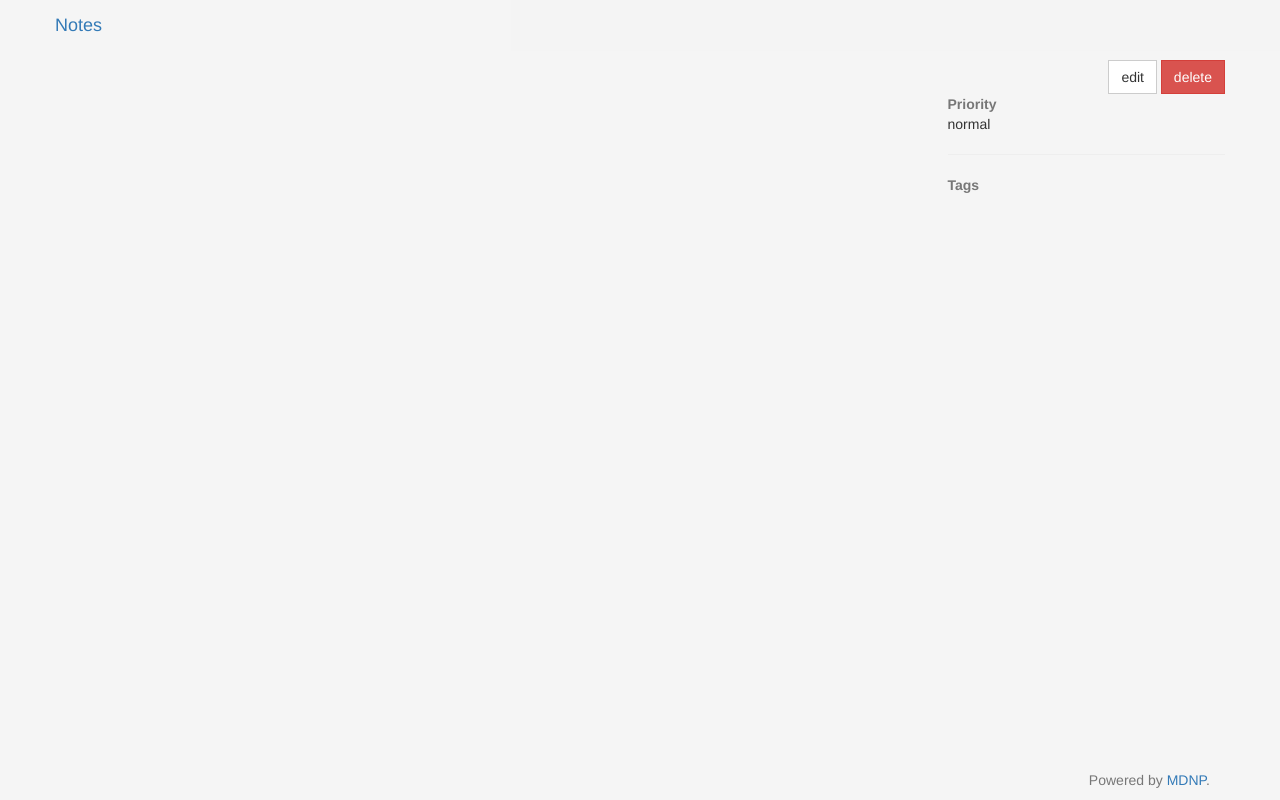
After one commit to alehaa/mdnp, a PHP site: template themes/default/views/note.twig in a window 1280 px wide. The commit adds this page. Run offline with PHP 8.4, Linux system fonts and the light colour scheme; the template is opened without the code that fills it, so the values that code supplies are empty; style sheets or scripts are compiled from the project's sources; some libraries are stand-ins or nearby versions.

Commit message:
Implemented frontend for notelist and note details.

```diff
--- a/src/Notes/NoteStorage.php
+++ b/src/Notes/NoteStorage.php
@@ -24,6 +24,7 @@
 namespace MDNP\Notes;
 
 use Pimple\Container;
+use Symfony\Component\HttpKernel\Exception\NotFoundHttpException;
 
 
 /** \brief Storage class for MDNP Notes.
@@ -99,6 +100,11 @@ class NoteStorage
 		             ->execute()
 		             ->fetch();
 
+		/* Check if note was found. Otherwise we'll return an error 404. */
+		if (empty($note))
+			throw new
+				NotFoundHttpException(sprintf('Note %d does not exist.', $id));
+
 		return $this->convert($note);
 	}
 }
--- /dev/null
+++ b/themes/default/css/main.less
@@ -0,0 +1,182 @@
+/* This file is part of MDNP.
+ *
+ * MDNP is free software: you can redistribute it and/or modify it under the
+ * terms of the GNU General Public License as published by the Free Software
+ * Foundation, either version 3 of the License, or (at your option) any later
+ * version.
+ *
+ * MDNP is distributed in the hope that it will be useful, but WITHOUT ANY
+ * WARRANTY; without even the implied warranty of MERCHANTABILITY or FITNESS FOR
+ * A PARTICULAR PURPOSE. See the GNU General Public License for more details.
+ *
+ * You should have received a copy of the GNU General Public License along with
+ * this program. If not, see
+ *
+ *  http://www.gnu.org/licenses/
+ *
+ *
+ * Copyright (C)
+ *  2016 Alexander Haase <ahaase@alexhaase.de>
+ */
+
+/* Color definitions.
+ *
+ * The following colors will be used in other less files and must be defined
+ * before including them.
+ */
+@color-background: #f5f5f5;
+@color-hover:      #eeeeee;
+@color-text:       #333333;
+
+
+/* Length definitions.
+ */
+@footer-height: 50px;
+
+
+/* Set background color and a top padding. The padding is required, because the
+ * content should not start before the end of the navbar.
+ */
+body {
+	background-color: @color-background;
+	padding-top: 60px;
+}
+
+
+/* Set the navbar background color. We'll use the background color, so you won't
+ * see the navbar at the top of the page, but as you scrool down, you'll see it
+ * as half-transparent banner on the top of the window.
+ */
+.navbar-fixed-top {
+	background-color: fade(@color-background, 85%);
+}
+
+
+/* The footer should be sticked to the bottom of the page, even if the page does
+ * not fill the entire browser window.
+ *
+ * Solution found at: http://stackoverflow.com/a/12701056
+ */
+.footer {
+	position: relative;
+	margin-top: -@footer-height;
+	height: @footer-height;
+	clear: both;
+	padding-top: 20px;
+}
+
+html, body {
+	height: 100%;
+}
+
+#wrap {
+	min-height: 100%;
+}
+
+#main {
+	overflow: auto;
+	padding-bottom: @footer-height;
+}
+
+
+/* Get rid of the round corners.
+ *
+ * Solution found at: http://stackoverflow.com/a/15275488
+ */
+* {
+	border-radius: 0 !important;
+}
+
+
+/* pull-right class for all except xs devices.
+ *
+ * Solution found at: http://www.bootply.com/i145F3q1Ji.
+ */
+@media (min-width: 768px) {
+	.pull-right-sm {
+		float: right;
+	}
+}
+
+
+/* Our searchbar should be aligned to the end of the container left and right.
+ * We'll use the following two helper-classes to get this behaviour at devices
+ * larger than sm only, as the searchbar would stick to the display border on
+ * smartphones if not done.
+ */
+@media (min-width: 768px) {
+	.no-padding-left {
+		padding-left: 0;
+	}
+
+	.no-padding-right {
+		padding-right: 0;
+	}
+}
+
+
+/* Set the hover-color for table-hover class, as the default value is not
+ * visible on our background color.
+ */
+.table-hover > tbody > tr:hover {
+	background-color: @color-hover;
+}
+
+
+/* Links in clickable cells should be printed as normal text with no high-
+ * lighting, no decorations, no hover and the save color as all other text.
+ */
+.clickable-cell a
+{
+	display: block;
+	text-decoration: none;
+	color: @color-text;
+}
+
+
+/* Helper classes for the notes table.
+ *
+ * * All rows should have a fixed height.
+ * * The priority column should have a fixed width, even if the column is empty.
+ * * Tags and priority should be vertical-aligned middle.
+ */
+.table-notes > tbody > tr {
+	height: 57px;
+}
+
+.table-notes .priority {
+	width: 28px;
+	vertical-align: middle;
+}
+
+.table-notes .tags {
+	vertical-align: middle;
+}
+
+.table-notes .tags ul {
+	margin: 0;
+}
+
+
+/* Tag links should be printed in the same color as normal text.
+ */
+.tags a {
+	text-decoration: none;
+	color: @color-text;
+}
+
+
+/* There should be no space around <h1> tags in the note header.
+ */
+.note-header h1 {
+	padding-top: 0;
+	margin-top: 0;
+}
+
+
+/* There should be no border and no padding around pre tags.
+ */
+pre {
+	padding: 0;
+	border: 0;
+}
--- /dev/null
+++ b/themes/default/views/index.twig
@@ -0,0 +1,48 @@
+<!DOCTYPE html>
+<html lang="{{ lang | default('en') }}">
+	<head>
+		<meta charset="utf-8">
+		<meta http-equiv="X-UA-Compatible" content="IE=edge">
+		<meta name="viewport" content="width=device-width, initial-scale=1, user-scalable=no">
+
+		<title>{% if title is defined %}{{ title }} | {% endif %}MDNP</title>
+
+		<link rel="stylesheet" href="//maxcdn.bootstrapcdn.com/bootstrap/3.3.5/css/bootstrap.min.css">
+		<link rel="stylesheet" href="//maxcdn.bootstrapcdn.com/font-awesome/4.6.3/css/font-awesome.min.css">
+		<link rel="stylesheet" href="/themes/default/css/main.css">
+
+		{% block header %}
+		{% endblock %}
+	</head>
+
+	<body>
+		<nav class="navbar navbar-fixed-top">
+			<div class="container">
+				<div class="row">
+					<div class="navbar-header">
+						<a class="navbar-brand" href="/">Notes</a>
+					</div>
+				</div>
+			</div>
+		</nav>
+
+		<div id="wrap">
+			<div class="container main">
+			{% block content %}
+			{% endblock %}
+			</div>
+		</div>
+
+		<footer class="footer">
+			<div class="container">
+				<div class="row">
+					<div class="col-md-12">
+						<p class="pull-right text-muted">
+							Powered by <a href="https://github.com/alehaa/mdnp">MDNP</a>.
+						</p>
+					</div>
+				</div>
+			</div>
+		</footer>
+	</body>
+</html>
--- /dev/null
+++ b/themes/default/views/note.twig
@@ -0,0 +1,80 @@
+{% extends "index.twig" %}
+
+{% set title = note.title %}
+
+
+{% block header %}
+<script type="text/javascript"
+        src="//cdnjs.cloudflare.com/ajax/libs/highlight.js/9.7.0/highlight.min.js"
+        integrity="sha256-s63qpgPYoQk+wv3U6WZqioVJrwFNBTgD4dkeegLuwvo="
+        crossorigin="anonymous"></script>
+<link rel="stylesheet"
+      href="//cdnjs.cloudflare.com/ajax/libs/highlight.js/9.7.0/styles/github.min.css"
+      integrity="sha256-3YM6A3pH4QFCl9WbSU8oXF5N6W/2ylvW0o2g+Z6TmLQ="
+      crossorigin="anonymous"/>
+
+<script type="text/javascript">
+	hljs.initHighlightingOnLoad();
+
+	function delete_note()
+	{
+		if (confirm('Are you sure to delete this note?'))
+			window.location.href = "{{ url('notes.delete', {id: note.id}) }}";
+	}
+</script>
+{% endblock %}
+
+
+{% block content %}
+<div class="row note-header">
+	<div class="no-padding-left col-md-9">
+		<h1>{{ note.title }}</h1>
+	</div>
+	<div class="no-padding-right col-md-3">
+		<div class="pull-right">
+			<a class="btn btn-default" href="{{ url('notes.edit', {id: note.id}) }}">edit</a>
+			<a class="btn btn-danger" onclick="delete_note();">delete</a>
+		</div>
+	</div>
+</div>
+
+<div class="row">
+	<div class="col-md-9 no-padding-left">
+		{{ note.content }}
+	</div>
+
+	<div class="col-md-3 no-padding-right">
+		<hr class="hidden-md hidden-lg"/>
+
+		<p>
+			<b class="text-muted">Priority</b><br/>
+			{% if note.priority == -1 %}
+				low
+			{% elseif note.priority == 0 %}
+				normal
+			{% elseif note.priority == 1 %}
+				<i class="fa fa-exclamation-circle" aria-hidden="true"></i> medium
+			{% elseif note.priority == 2 %}
+				<i class="fa fa-exclamation-circle text-danger" aria-hidden="true"></i> high
+			{% endif %}
+		</p>
+		<hr/>
+
+		{% if not note.done_until is empty %}
+		<p>
+			<b class="text-muted">Due</b><br/>
+			{{ note.done_until|date }}
+		</p>
+		<hr/>
+		{% endif %}
+
+		<p class="tags">
+			<b class="text-muted">Tags</b><br/>
+			{% for tag in note.tags %}
+				<a href="{{ url('notes.search', {s: 'tag:' ~ tag }) }}">#{{ tag }}</a><br class="hidden-xs hidden-sm"/>
+			{% endfor %}
+			</ul>
+		</p>
+	</div>
+</div>
+{% endblock %}
```
Also changed, not shown: src/Notes/NoteController.php (+65 -1 lines), themes/default/views/notelist.twig (added, +58 -0 lines), 1 other file.
